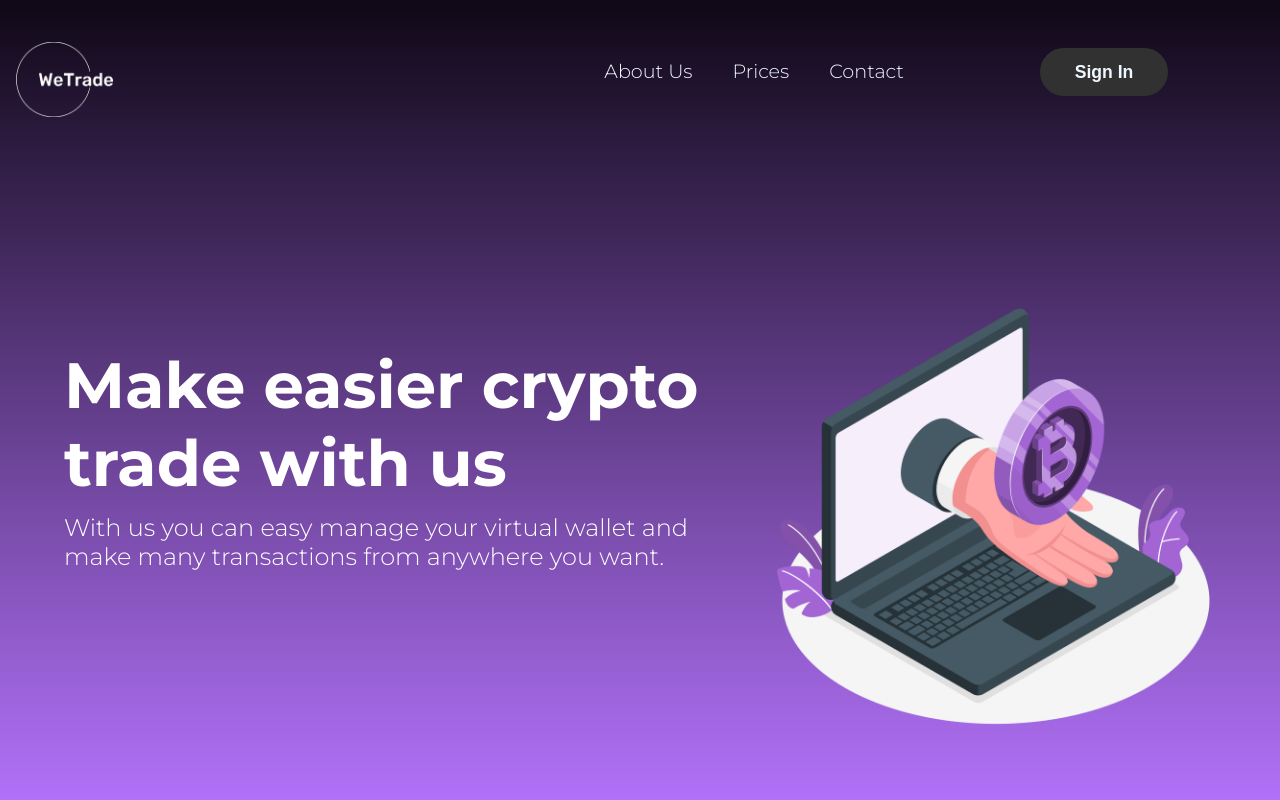
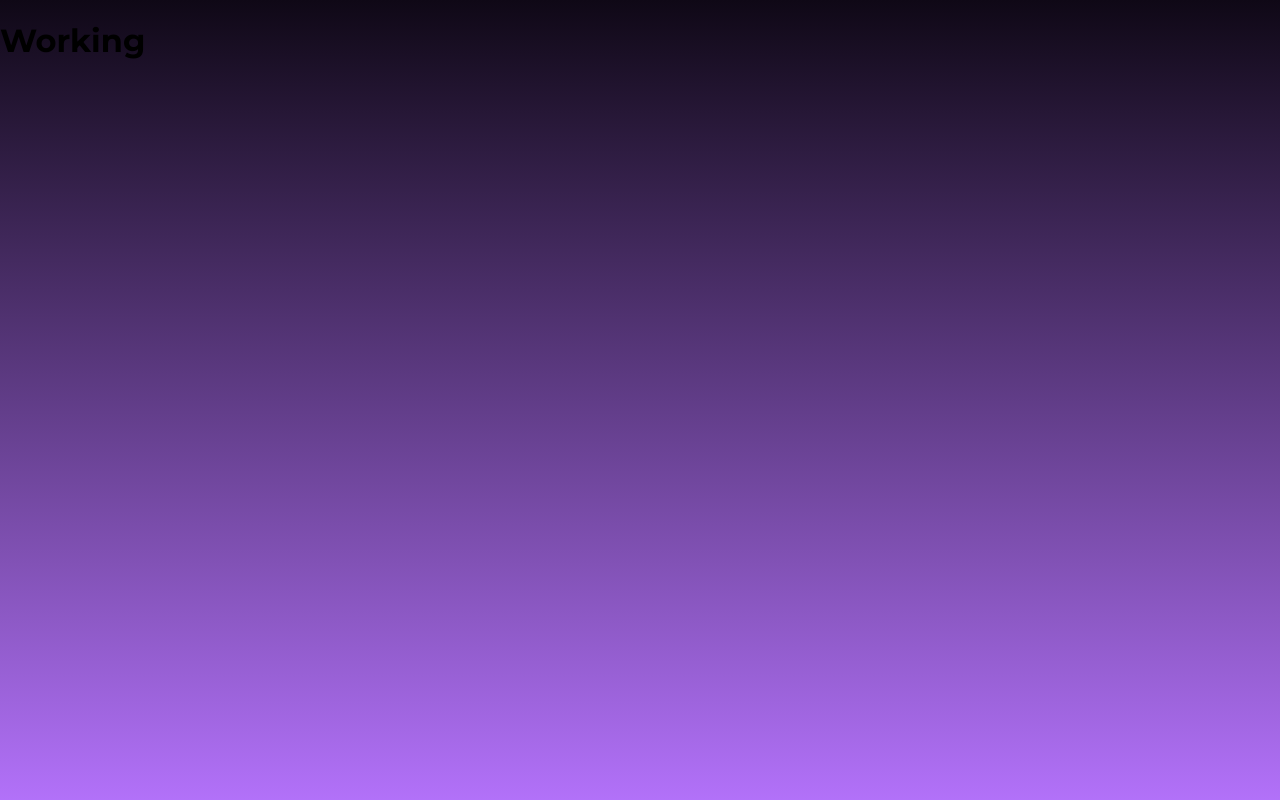
Before and after one commit to ErykPadzinski/Crypto, a React (Create React App) app: page /profile in a window 1280 px wide. Shown: the top 800 px of the page. Built offline with nearby package versions, Linux system fonts and the light colour scheme.

Commit message:
Created Home page and added (empty) profile page with redirect

```diff
--- a/package.json
+++ b/package.json
@@ -12,6 +12,7 @@
     "mysql": "^2.18.1",
     "react": "^18.2.0",
     "react-dom": "^18.2.0",
+    "react-router-dom": "^6.8.1",
     "react-scripts": "5.0.1",
     "web-vitals": "^2.1.4"
   },
--- a/src/App.js
+++ b/src/App.js
@@ -1,58 +1,18 @@
 import React from "react";
-import { useState } from "react";
-import './App.css'
-import Content from "./components/content/Content";
-import ReverseContent from "./components/content/ReverseContent";
-import SignIn from "./components/signIn/SignIn";
-import Register from "./components/register/Register"
+import { BrowserRouter as  Router, Routes, Route } from "react-router-dom";
+import Profile from "./components/Profile";
+import Home from "./pages/Home/Home"
 
 function App() {
-
-  const [loginPopup, setLoginPopup] = useState(false)
-  const [currentForm, setCurrentForm] = useState('login')
-
-  const toggleForm = (formName) => {
-    setCurrentForm(formName);
-  }
-
   return (
-    <div className="App">
-      <header>
-      <div className="logo">
-      <img src="images/logo-white.png" alt="logo" srcset="" />
-    </div>
-    {
-      currentForm === 'login' ? <SignIn onFormSwitch={toggleForm} trigger={loginPopup} setTrigger={setLoginPopup} /> : <Register onFormSwitch={toggleForm} trigger={loginPopup} setTrigger={setLoginPopup} />
-    }
+    <Router>
+      <Routes>
+        <Route path="/" element={<Home />}/>
+        <Route path="/profile" element={<Profile />}/>
+      </Routes>
+    </Router>
+  )
+}
 
 
-
-
-      <ul className="menu">
-        <li className="menu-nav">About Us</li>
-        <li className="menu-nav">Prices</li>
-        <li className="menu-nav">Contact</li>
-      </ul>
-      <button onClick={() => setLoginPopup(true)} className="sign-in" >Sign In</button>
-      </header>
-      <Content
-      imgPath="images/laptop.png"
-      header="Make easier crypto trade with us"
-      paragraph="With us you can easy manage your virtual wallet and make many transactions from anywhere you want."/>
-      <ReverseContent
-      imgPath ="images/stats.png"
-      header = "We have been on the market since 2018"
-      paragraph = "We have many years of experience in performing technical analyzes and minimizing risk"
-      />
-      <Content
-      imgPath="images/contact.png"
-      header="We are always for you"
-      paragraph="to make sure that your wallet is safe, you can contact with us 24/7"
-      />
-
-
-    </div>
-  );
-}
-
-export default App;
+export default App
--- /dev/null
+++ b/src/components/Profile.jsx
@@ -0,0 +1,7 @@
+import React from "react";
+
+export default function Profile() {
+  return(
+    <h1>Working</h1>
+  )
+}
--- a/src/components/signIn/SignIn.jsx
+++ b/src/components/signIn/SignIn.jsx
@@ -2,9 +2,12 @@ import React from "react";
 import { useState } from "react";
 import './signin.css'
 import axios from "axios";
+import { useNavigate } from "react-router-dom";
+
 export default function SignIn(props) {
     const [email, setEmailLog] = useState('')
     const [password, setPasswordLog] = useState('')
+    let navigate = useNavigate();
 
     const sendLogin = () => {
 
@@ -13,6 +16,9 @@ export default function SignIn(props) {
         email: email,
       }).then((response) => {
         console.log(response)
+        navigate("/profile")
+
+
       })
     }
 
--- /dev/null
+++ b/src/pages/Home/Home.jsx
@@ -0,0 +1,58 @@
+import React from "react";
+import { useState } from "react";
+import './Home.css'
+import Content from "../../components/content/Content";
+import ReverseContent from "../../components/content/ReverseContent";
+import SignIn from "../../components/signIn/SignIn";
+import Register from "../../components/register/Register"
+
+function Home() {
+
+  const [loginPopup, setLoginPopup] = useState(false)
+  const [currentForm, setCurrentForm] = useState('login')
+
+  const toggleForm = (formName) => {
+    setCurrentForm(formName);
+  }
+
+  return (
+    <div className="App">
+      <header>
+      <div className="logo">
+      <img src="images/logo-white.png" alt="logo" srcset="" />
+    </div>
+    {
+      currentForm === 'login' ? <SignIn onFormSwitch={toggleForm} trigger={loginPopup} setTrigger={setLoginPopup} /> : <Register onFormSwitch={toggleForm} trigger={loginPopup} setTrigger={setLoginPopup} />
+    }
+
+
+
+
+      <ul className="menu">
+        <li className="menu-nav">About Us</li>
+        <li className="menu-nav">Prices</li>
+        <li className="menu-nav">Contact</li>
+      </ul>
+      <button onClick={() => setLoginPopup(true)} className="sign-in" >Sign In</button>
+      </header>
+      <Content
+      imgPath="images/laptop.png"
+      header="Make easier crypto trade with us"
+      paragraph="With us you can easy manage your virtual wallet and make many transactions from anywhere you want."/>
+      <ReverseContent
+      imgPath ="images/stats.png"
+      header = "We have been on the market since 2018"
+      paragraph = "We have many years of experience in performing technical analyzes and minimizing risk"
+      />
+      <Content
+      imgPath="images/contact.png"
+      header="We are always for you"
+      paragraph="to make sure that your wallet is safe, you can contact with us 24/7"
+      />
+
+
+    </div>
+  );
+}
+
+export default Home;
```
Also changed, not shown: src/pages/Home/Home.css (renamed from src/App.css), 2 other files (tests, documents, lock files or other folders).
